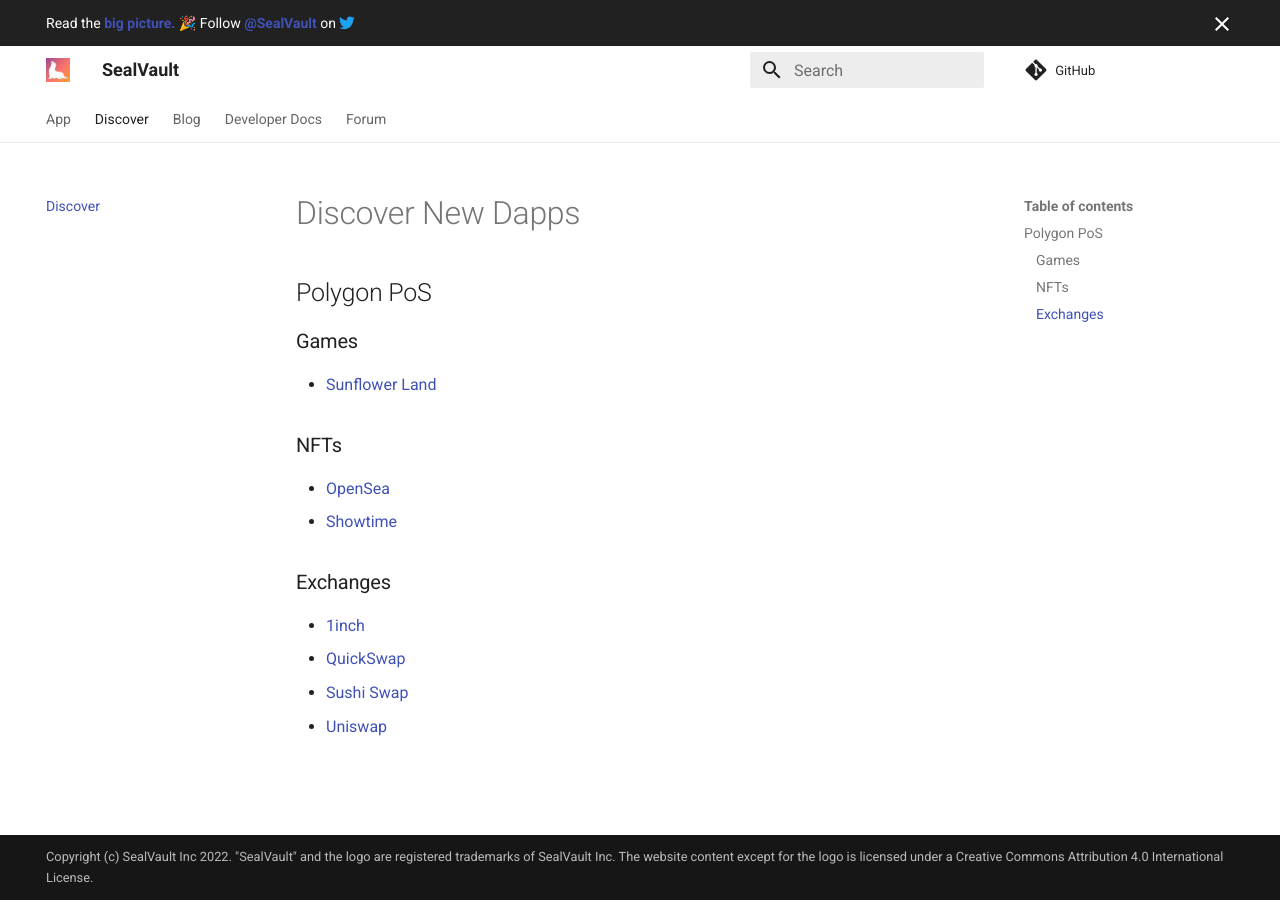
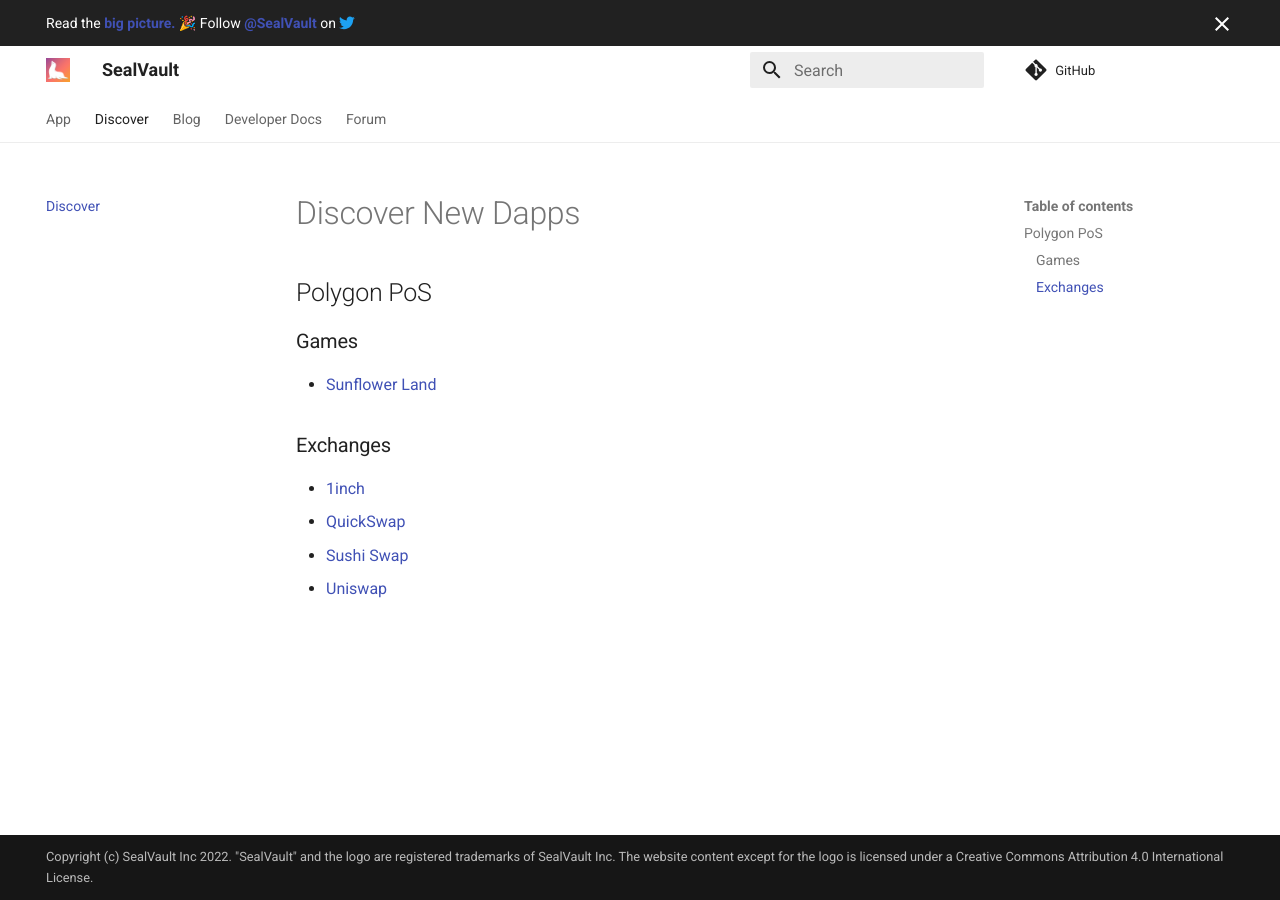
Before and after one commit to sealvault/sealvault, an MkDocs documentation site: the page built from website/src/discover/index.md, in a window 1280 px wide. Built offline with MkDocs 1.6.1 and Material for MkDocs 9.7.7, drawn with Linux system fonts in a browser that asks for light colours; comment, search, counter and statistics services are not loaded.

Commit message:
Remove NFT marketplace links from discovery page
Required by Apple App Store Review to comply with Guideline 3.1.1.

```diff
--- a/website/src/discover/index.md
+++ b/website/src/discover/index.md
@@ -6,11 +6,6 @@
 
 - [Sunflower Land](https://sunflower-land.com/)
 
-### NFTs
-
-- [OpenSea](https://opensea.io/)
-- [Showtime](https://showtime.xyz/)
-
 ### Exchanges
 
 - [1inch](https://1inch.io)
```
